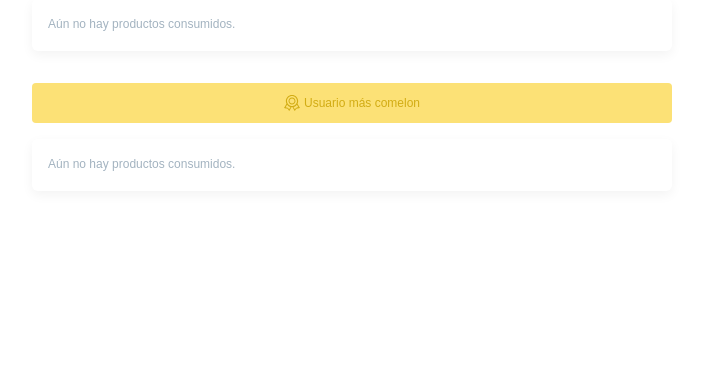
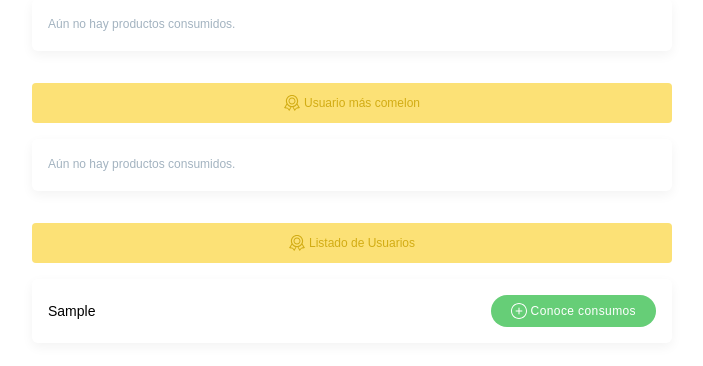
Before and after one commit to alelles16/food_manager, a Django app: page / in a window 1280 px wide. Shown: the part 153-519 px from the top of the page, without its empty margins (288-991 px from the left). Run offline with Django 3.2, Linux system fonts and the light colour scheme; the visitor is signed in with stand-in values (Sample User, id 1); data comes from the database, SQL or seed files in the repository; data that the repository does not hold is empty.

Commit message:
User food List

```diff
--- a/foodManager/admin.py
+++ b/foodManager/admin.py
@@ -5,7 +5,7 @@ from .models import Producto, Registro
 class ProductoAdmin(admin.ModelAdmin):
     list_display = ['nombre', 'marca', 'cantidad_actual']
     list_filter = ('nombre', 'marca')
-    fields = ('nombre', 'marca')
+    fields = ('nombre', 'marca', 'cantidad_actual')
 
 @admin.register(Registro)
 class RegistroAdmin(admin.ModelAdmin):
--- a/foodManager/templates/foodManager/producto_list.html
+++ b/foodManager/templates/foodManager/producto_list.html
@@ -118,6 +118,32 @@
 
         </div>
 
+        <div class="bagde bagde-win btn-icon">
+
+            <img src="{% static 'img/icons/circular-outlined-badge-with-ribbon-recognition-prize-symbol.svg' %}" alt="">
+            Listado de Usuarios
+
+        </div>
+
+        {% for usuario in usuarios %}
+
+        <div class="card-list box-shadow">
+
+            <div class="info-list">
+                <div class="info-list-name">
+                    <p> {{ usuario.first_name }} </p>
+                </div>
+            </div>
+
+            <div class="info-consumir">
+                <a href="{% url 'productos_usuario' pk=usuario.pk %}" class="btn-rounded btn-success btn-icon">
+                    <img src="{% static 'img/icons/add-circular-outlined-button.svg' %}" alt="Plus icon"> Conoce consumos </a>
+            </div>
+
+        </div>
+
+        {% endfor %}
+
     </div>
 
 </div>
--- a/foodManager/urls.py
+++ b/foodManager/urls.py
@@ -5,6 +5,7 @@ urlpatterns = [
     url(r'^$', views.producto_list, name='main'),
     url(r'^register/$', views.register, name='register'),
     url(r'^consumir/(?P<pk>[0-9]+)/$', views.consumir_producto, name='consumir_producto'),
+    url(r'^productos_usuario/(?P<pk>[0-9]+)/$', views.productos_usuario, name='productos_usuario'),
 
     url(r'^api/productos/list/$', views.produto_list_api),
     url(r'^api/productos/list/(?P<pk>[0-9]+)/$', views.producto_detail_api),
--- a/foodManager/views.py
+++ b/foodManager/views.py
@@ -36,6 +36,7 @@ def register(request):
 
 def producto_list(request):
     productos = Producto.objects.order_by('-cantidad_actual')
+    usuarios = User.objects.all()
 
     def cantidad(consult):
         return Registro.objects.all().values(consult).annotate(total = Sum('cantidad_comprada')).order_by('-total').first()
@@ -55,7 +56,7 @@ def producto_list(request):
         print(e)
         mas_vendido = None
 
-    return render(request, 'foodManager/producto_list.html',{'productos' : productos, 'mas_vendido' : mas_vendido, 'mas_usuario' : mas_usuario, 'cantidad_mas_usuario' : cantidad_mas_usuario})
+    return render(request, 'foodManager/producto_list.html',{'productos' : productos, 'mas_vendido' : mas_vendido, 'mas_usuario' : mas_usuario, 'cantidad_mas_usuario' : cantidad_mas_usuario, 'usuarios': usuarios})
 
 @login_required
 def consumir_producto(request, pk):
@@ -89,6 +90,12 @@ def consumir_producto(request, pk):
         form = ConsumirForm()
 
     return render(request, 'foodManager/consumir_producto.html', {'producto' : producto, 'form' : form })
+
+def productos_usuario(request, pk):
+    productos = Producto.objects.filter(registro__usuario_id = pk).distinct()
+    usuario = get_object_or_404(User, pk = pk)
+    #registro_usuario = Registro.objects.all().filter(usuario__id = pk).values('producto')
+    return render(request, 'foodManager/lista_usuarios.html', {'productos': productos, 'usuario': usuario})
 
 class JSONResponse(HttpResponse):
 
```
Also changed, not shown: foodManager/templates/foodManager/lista_usuarios.html (added, +60 -0 lines).
